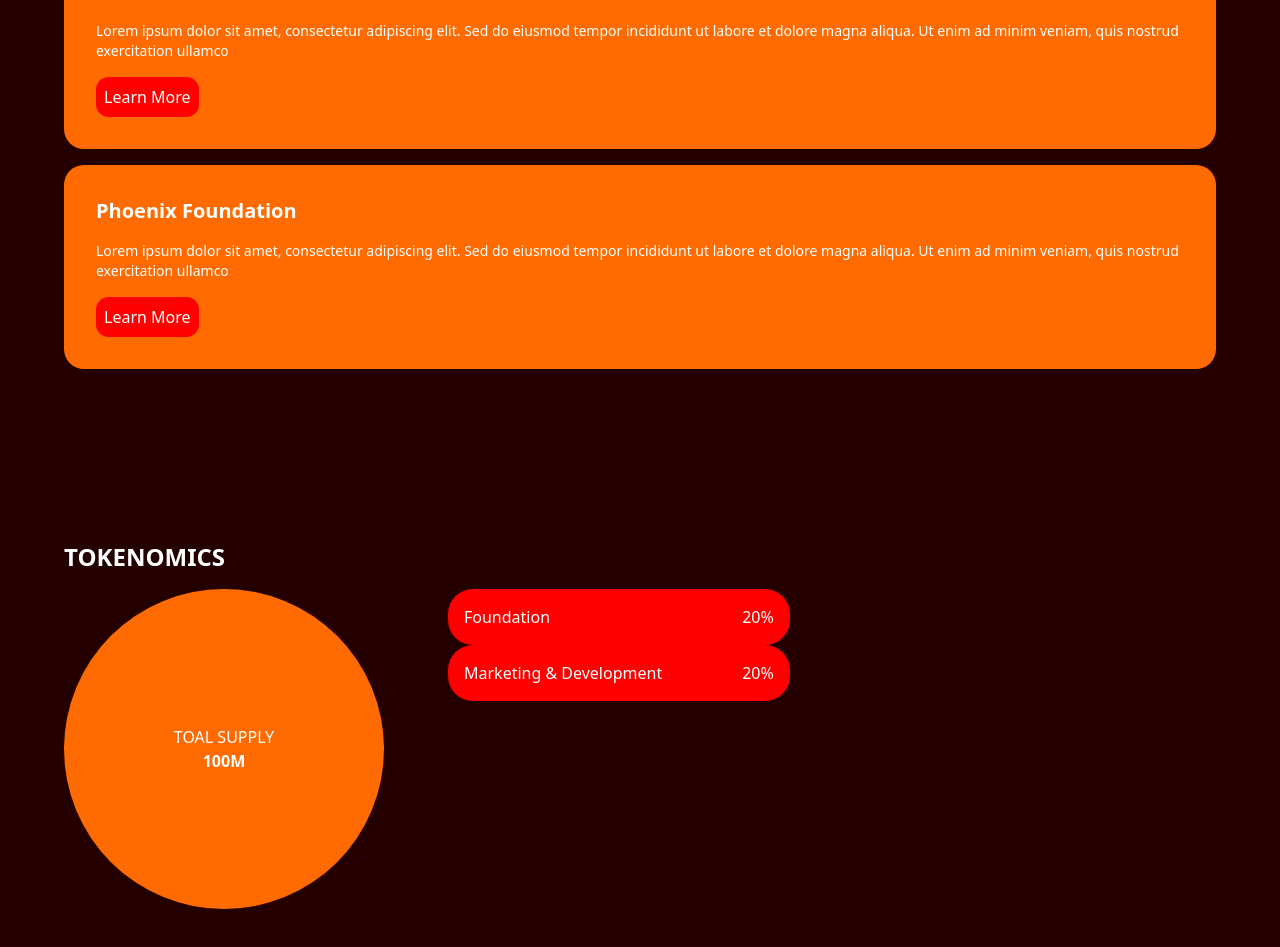
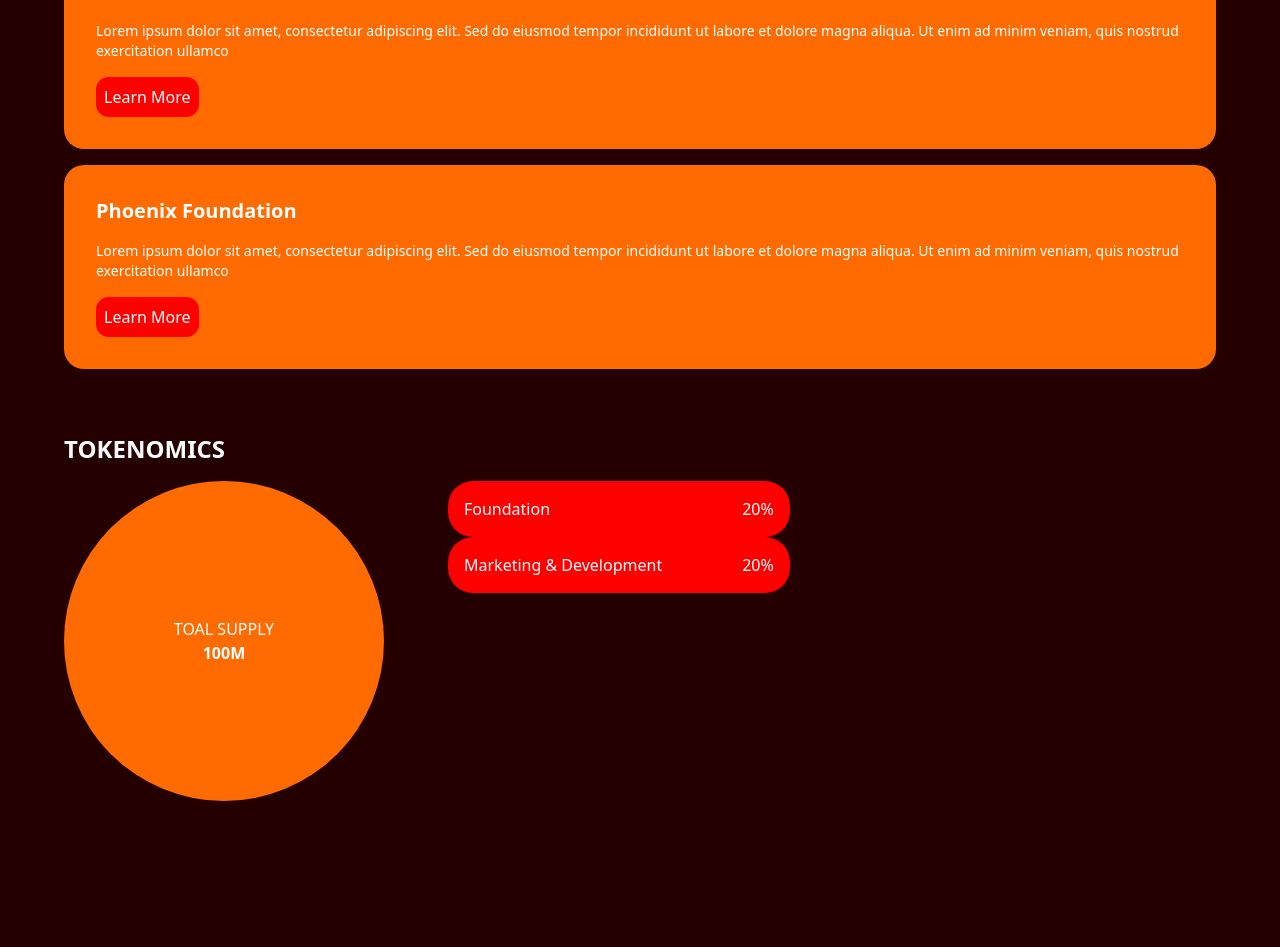
Before and after one commit to gamertechsdefi/phoenix-token, a Next.js app: page / in a window 1280 px wide. Shown: the part 1541-2488 px from the top of the page. Built offline with nearby package versions, Linux system fonts and the light colour scheme; a web font is replaced by a local one.

Commit message:
updating...

```diff
--- a/src/app/page.js
+++ b/src/app/page.js
@@ -9,7 +9,6 @@ import Tokenomics from "./components/tokenomics";
 
 const webpfp = "/images/website_pfp.png";
 
-import "./css/dexscreener.module.css";
 
 export default function Home() {
   const AboutPopUp = {
@@ -28,7 +27,7 @@ export default function Home() {
 
       <main className="px-8 md:px-16">
         {/* Intro section */}
-        <section className="flex flex-col-reverse md:flex-row items-center h-screen md:h-full ">
+        <div className="flex flex-col-reverse md:flex-row items-center ">
           <div className="flex md:w-[50%]">
             <Image
               className="justify-center"
@@ -50,10 +49,10 @@ export default function Home() {
               THE ORDINARY MANS TOKEN
             </motion.h2>
           </div>
-        </section>
+        </div>
 
         {/* About Section */}
-        <motion.section className="mt-16 h-screen sm:h-full ">
+        <motion.div className="mt-16 ">
           <div className="flex flex-col gap-10 justify-between md:flex-row items-center">
             <div className="bg-[#ff6f00]  p-4 rounded-[25px] mb-4 md:w-[50%]">
               <h2 className="font-bold text-3xl pb-4">
@@ -99,11 +98,11 @@ export default function Home() {
               sunt in culpa qui officia deserunt mollit anim id est laborum.
             </p>
           </div>
-        </motion.section>
+        </motion.div>
 
         {/*Utilities section */}
-        <section>
-          <div className="mt-16 h-full md:h-screen items-center">
+        <div className="">
+          <div className="mt-16 ">
             <h1 className="text-2xl font-bold mb-4">
               PARADIGMS IN DEVELOPMENTS
             </h1>
@@ -150,10 +149,10 @@ export default function Home() {
               </button>
             </div>
           </div>
-        </section>
+        </div>
 
         {/* Tokenomics Section */}
-        <section>
+        <div>
           <div className="mt-16 h-full md:h-screen flex flex-col">
             <h1 className="text-2xl font-bold mb-4">TOKENOMICS</h1>
 
@@ -176,10 +175,10 @@ export default function Home() {
               </div>
             </div>
           </div>
-        </section>
+        </div>
 
         {/*Community Reward section */}
-        <section>
+        <div>
           <div className="mt-16 h-full md:h-screen items-center">
             <h1 className="text-2xl font-bold mb-4" style={{ color: "orange" }}>
               COMMUNITY REWARDS MECHANISM
@@ -202,10 +201,10 @@ export default function Home() {
               </p>
             </div>
           </div>
-        </section>
+        </div>
 
         {/*Community Reward section */}
-        <section>
+        <div>
           <div className="  h-full md:h-screen items-center">
             <h1 className="text-2xl font-bold mb-4">
               COMMUNITY REWARDS MECHANISM
@@ -221,9 +220,9 @@ export default function Home() {
               </p>
             </div>
           </div>
-        </section>
+        </div>
 
-        <section>
+        <div>
         <style jsx>{`
           #dexscreener-embed {
             position: relative;
@@ -248,7 +247,7 @@ export default function Home() {
             <iframe src="https://dexscreener.com/bsc/0x8a2328B2C8E6a6f56668a0e26081Efc250A8D6c0?embed=1&theme=dark&trades=0&info=0">
             </iframe>
           </div>
-        </section>
+        </div>
       </main>
     </body>
   );
```
